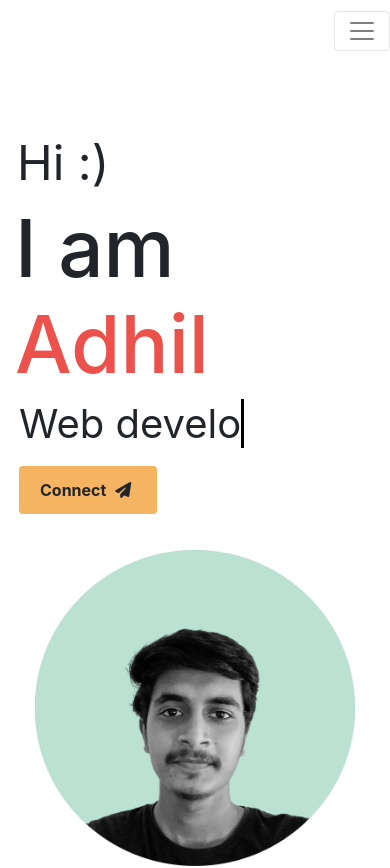
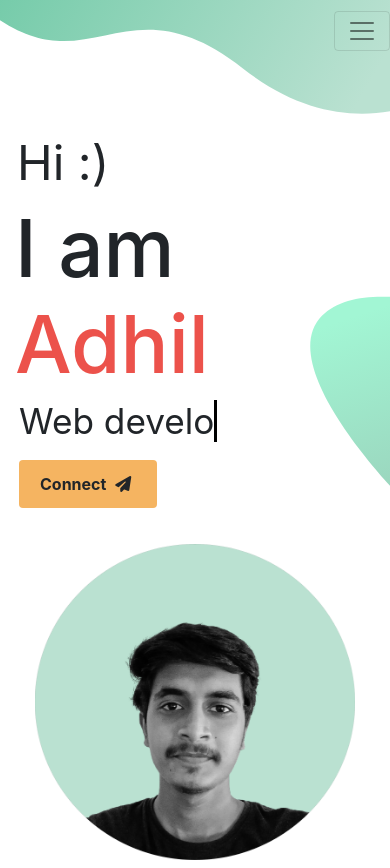
Before and after one commit to ADHIL-MOHAMMED-P-N/Personal-portfolio, a plain HTML site: page index.html in a window 390 px wide. Shown: the top 868 px of the page. Drawn offline with Linux system fonts and the light colour scheme.

Commit message:
svg added

```diff
--- a/css/main.css
+++ b/css/main.css
@@ -40,15 +40,29 @@
 
 body{
        background-color: #ffffff;
+          width: 100%;
+    background-image: url(../img/bg3.svg);
+    background-repeat: no-repeat;
+    background-size: cover;
 }
 
+
+
+/* .bg {
+    width: 100%;
+    background-image: url(../img/bg3.svg);
+    background-repeat: no-repeat;
+    background-size: cover;
+
+} */
 
 
 #header .menu .navbar {
 
     padding: 0.7rem 0rem;
-    background-color: #ffffff;
+    background-color:transparent;
     font-family: var(--heading__font);
+
 
 }
 
@@ -82,6 +96,9 @@ body{
 /* navbar end */
 
 /* background start */
+
+
+
 #background .container .row .titles h2 {
     font-size: 3rem;
     font-weight: 400;
@@ -141,6 +158,7 @@ body{
     border-radius: 25px;
     background-color: #f3f3f3;
     box-shadow: 2px 4px 7px 0px #c9d8d1;
+    margin-bottom: 20px;
 }
 /*curser*/
 .typing > .txt {
@@ -148,3 +166,29 @@ body{
 }
 
 /* background end */
+
+
+
+
+
+
+
+/* media query start  */
+
+ /* mobile */
+
+ @media screen and (max-width: 400px){
+     body{
+
+    background-image: url(../img/bg3\ mobile.svg);
+    background-repeat: no-repeat;
+    background-size: cover;
+}
+#background .container .row .titles h3 {
+    font-size: 2.2rem;
+}
+
+ }
+
+
+/* media query end */
--- a/index.html
+++ b/index.html
@@ -11,7 +11,7 @@
 </head>
 
 <body>
-
+    <div class="bg">
         <header id="header">
             <div class="menu">
 
@@ -81,9 +81,11 @@
             <!-- section-1 end -->
         </main>
 
+    </div>
+
     <!-- main section end -->
 
-
+    <!-- git remote add origin https://github.com/ADHIL-MOHAMMED-P-N/Personal-portfolio.git -->
     <!---JavaScript-->
     <script src="./js/jquery.js"></script>
     <script src="./js/bootstrap.min.js"></script>
```
Also changed, not shown: img/bg.jpg (added), img/bg.svg (added), img/bg2.jpg (added), img/bg2.svg (added), img/bg3 mobile.svg (added), img/bg3.svg (added). Lines whose indentation alone changed are shown as unchanged.
